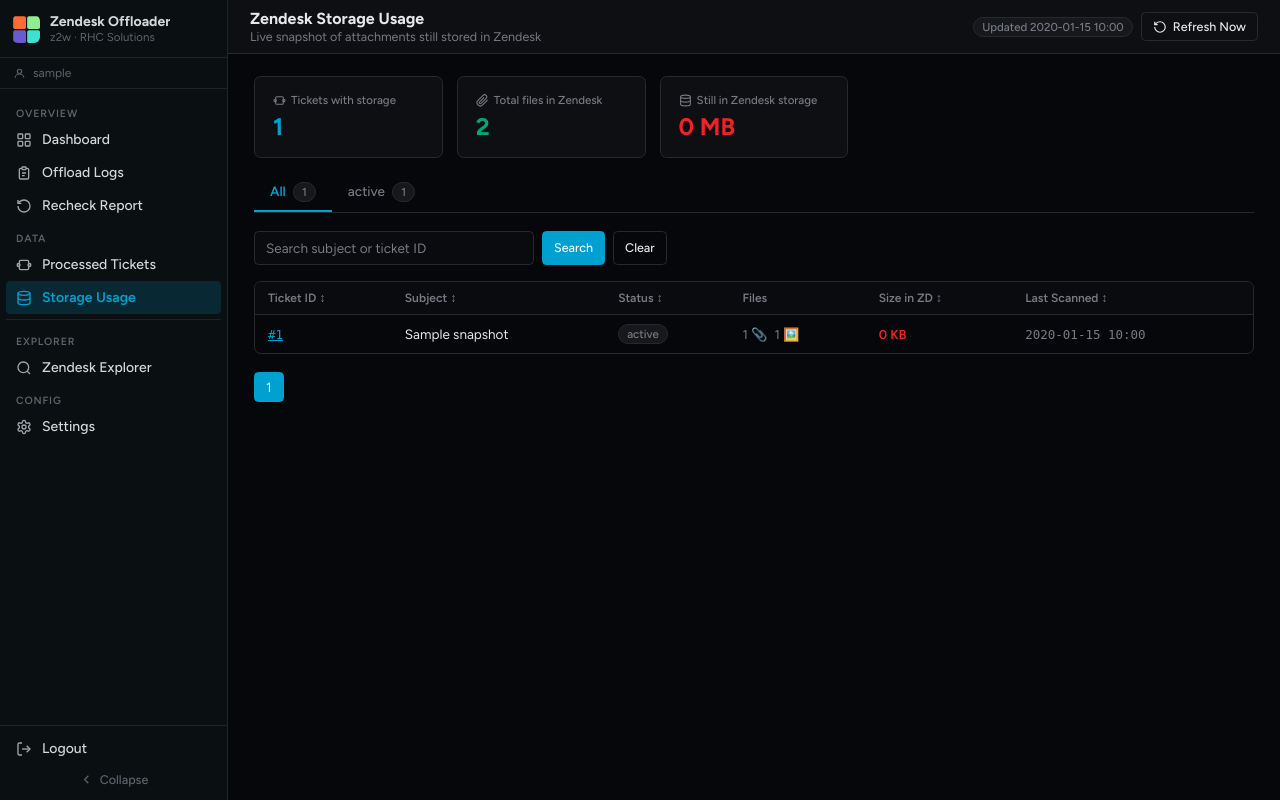
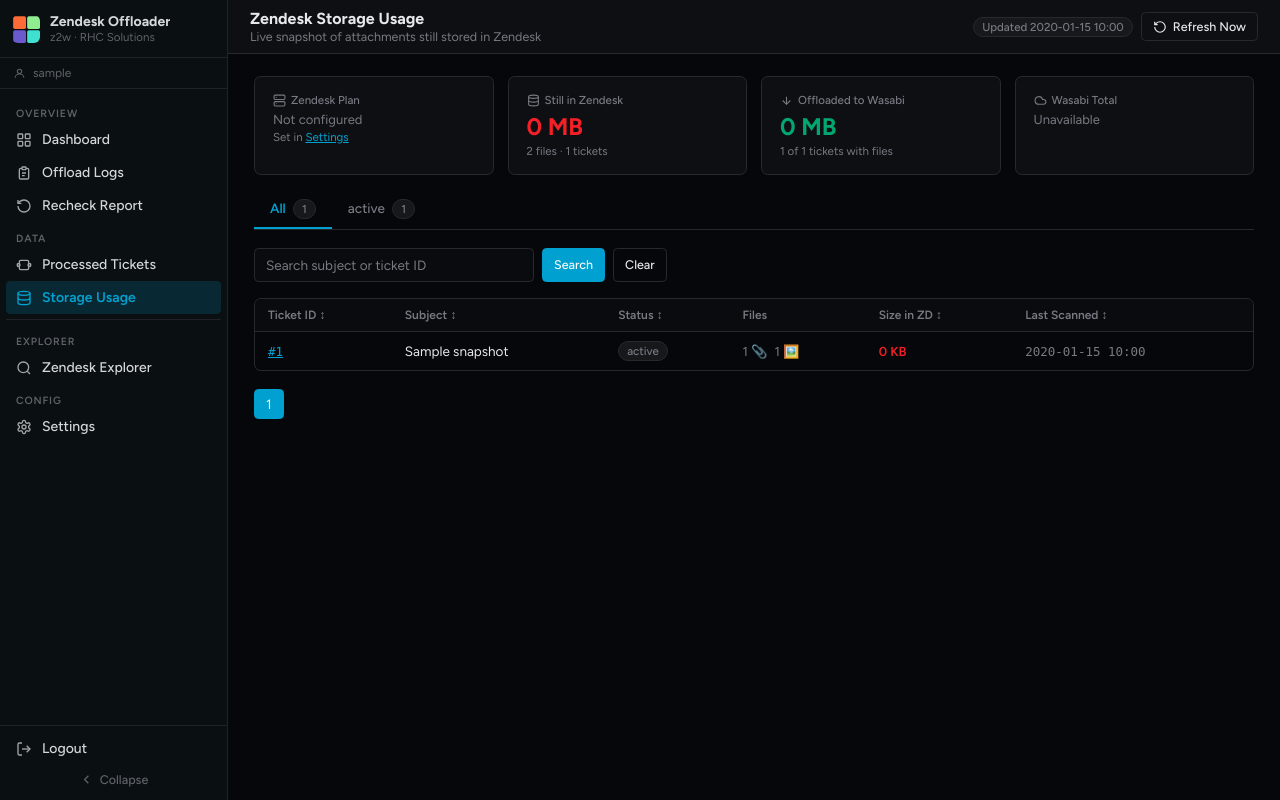
Before and after one commit to RHC-Solutions/z2w, a Flask app: page /storage in a window 1280 px wide. Run offline with Flask 3, Linux system fonts and the light colour scheme; the visitor is signed in with stand-in values (Sample User, id 1); tables that the repository leaves empty hold one stand-in row (values such as "Sample post").

Commit message:
feat: /storage page — scan progress, plan limit, offloaded & Wasabi stats
- Enhanced /storage route with scan progress (scanned/total/pct),
  offloaded stats (bytes/tickets/tickets_with_files), plan_limit_gb,
  and live Wasabi storage stats
- Rewrote storage.html summary cards (was 3, now 4):
  · Zendesk Plan — limit with usage bar + remaining GB
  · Still in Zendesk — size + files + ticket count (red)
  · Offloaded to Wasabi — freed bytes + ticket counts (green)
  · Wasabi Total — GB + object count (blue)
- Added yellow scan progress banner when scan is incomplete
- Kept existing search, sort, pagination, status tabs unchanged
- /storage and Explorer Storage Overview now show identical data

```diff
--- a/admin_panel.py
+++ b/admin_panel.py
@@ -840,6 +840,49 @@ def storage_report():
 
         is_empty = (db.query(ZendeskStorageSnapshot).count() == 0)
 
+        # ── Scan progress ──────────────────────────
+        snap_scanned = db.query(ZendeskStorageSnapshot).count()
+        cache_total = db.query(ZendeskTicketCache).count()
+        scan_pct = round(snap_scanned / cache_total * 100, 1) if cache_total else 0
+
+        # ── Offloaded stats ─────────────────────────
+        offloaded_bytes = db.query(
+            sqlfunc.sum(ProcessedTicket.wasabi_files_size)
+        ).scalar() or 0
+        offloaded_tickets = db.query(ProcessedTicket).filter(
+            ProcessedTicket.wasabi_files_size > 0
+        ).count()
+        tickets_with_files = db.query(ProcessedTicket).filter(
+            ProcessedTicket.attachments_count > 0
+        ).count()
+
+        # ── Plan limit from settings ────────────────
+        limit_row = db.query(Setting).filter_by(key='ZENDESK_STORAGE_LIMIT_GB').first()
+        plan_limit_gb = 0.0
+        if limit_row and limit_row.value:
+            try:
+                plan_limit_gb = float(limit_row.value)
+            except (ValueError, TypeError):
+                pass
+
+        # ── Wasabi stats ────────────────────────────
+        wasabi_stats = None
+        try:
+            from config import WASABI_ENDPOINT, WASABI_ACCESS_KEY, WASABI_SECRET_KEY, WASABI_BUCKET_NAME
+            settings_dict = {s.key: s.value for s in db.query(Setting).all()}
+            w_endpoint = (settings_dict.get('WASABI_ENDPOINT') or WASABI_ENDPOINT or '').strip()
+            w_access = settings_dict.get('WASABI_ACCESS_KEY') or WASABI_ACCESS_KEY
+            w_secret = settings_dict.get('WASABI_SECRET_KEY') or WASABI_SECRET_KEY
+            w_bucket = settings_dict.get('WASABI_BUCKET_NAME') or WASABI_BUCKET_NAME
+            if all([w_endpoint, w_access, w_secret, w_bucket]):
+                if not w_endpoint.startswith('http'):
+                    w_endpoint = f'https://{w_endpoint}'
+                wc = WasabiClient(endpoint=w_endpoint, access_key=w_access,
+                                  secret_key=w_secret, bucket_name=w_bucket)
+                wasabi_stats = wc.get_storage_stats()
+        except Exception:
+            pass
+
         return render_template(
             'storage.html',
             tickets=tickets_data,
@@ -856,6 +899,14 @@ def storage_report():
             next_run=next_run,
             is_empty=is_empty,
             storage_interval=STORAGE_REPORT_INTERVAL,
+            scan_scanned=snap_scanned,
+            scan_total=cache_total,
+            scan_pct=scan_pct,
+            offloaded_bytes=int(offloaded_bytes),
+            offloaded_tickets=offloaded_tickets,
+            tickets_with_files=tickets_with_files,
+            plan_limit_gb=plan_limit_gb,
+            wasabi_stats=wasabi_stats,
         )
     finally:
         db.close()
--- a/templates/storage.html
+++ b/templates/storage.html
@@ -31,31 +31,103 @@
 </div>
 {% else %}
 
-<div class="stat-grid mb-4">
-  <div class="stat-card primary">
+{# ── Scan progress banner ──────────────────────── #}
+{% if scan_scanned < scan_total %}
+<div class="card mb-4" style="border-color: color-mix(in oklch, var(--warning) 40%, transparent);">
+  <div class="card-body" style="padding:12px 18px; display:flex; align-items:center; gap:14px;">
+    <svg viewBox="0 0 24 24" fill="none" stroke="currentColor" stroke-width="2" width="18" height="18" style="color:var(--warning); animation:spin 1.5s linear infinite; flex-shrink:0"><path d="M3 12a9 9 0 1 0 9-9 9.75 9.75 0 0 0-6.74 2.74L3 8"/><path d="M3 3v5h5"/></svg>
+    <div style="flex:1">
+      <div style="font-size:13px; font-weight:600; margin-bottom:6px;">Storage scan in progress</div>
+      <div style="display:flex; align-items:center; gap:10px;">
+        <div style="flex:1; height:6px; background:var(--muted); border-radius:99px; overflow:hidden;">
+          <div style="height:100%; width:{{ scan_pct }}%; background:var(--warning); border-radius:99px; transition:width .3s;"></div>
+        </div>
+        <span class="text-muted text-sm" style="white-space:nowrap">{{ "{:,}".format(scan_scanned) }} / {{ "{:,}".format(scan_total) }} tickets ({{ scan_pct }}%)</span>
+      </div>
+      <p class="text-muted" style="font-size:11.5px; margin-top:4px">Sizes below reflect only scanned tickets. Full data available once the scan completes.</p>
+    </div>
+  </div>
+</div>
+{% endif %}
+
+{# ── Summary cards — 2 rows ────────────────────── #}
+<div class="stat-grid mb-4" style="grid-template-columns: repeat(auto-fill, minmax(200px, 1fr));">
+  {# Zendesk plan limit #}
+  {% if plan_limit_gb > 0 %}
+  {% set plan_limit_bytes = plan_limit_gb * 1073741824 %}
+  {% set plan_pct = [((total_bytes or 0) / plan_limit_bytes * 100), 100] | min if plan_limit_bytes else 0 %}
+  {% set remaining_bytes = [plan_limit_bytes - (total_bytes or 0), 0] | max %}
+  <div class="stat-card">
     <div class="stat-label">
-      <svg viewBox="0 0 24 24" fill="none" stroke="currentColor" stroke-width="2"><path d="M2 10v3a1 1 0 0 0 1 1h1a2 2 0 0 0 0-4H3a1 1 0 0 0-1 1Z"/><path d="M22 10v3a1 1 0 0 1-1 1h-1a2 2 0 0 1 0-4h1a1 1 0 0 1 1 1Z"/><path d="M7 5h10a2 2 0 0 1 2 2v10a2 2 0 0 1-2 2H7a2 2 0 0 1-2-2V7a2 2 0 0 1 2-2Z"/></svg>
-      Tickets with storage
+      <svg viewBox="0 0 24 24" fill="none" stroke="currentColor" stroke-width="2"><rect x="2" y="2" width="20" height="8" rx="2"/><rect x="2" y="14" width="20" height="8" rx="2"/><circle cx="6" cy="6" r="1" fill="currentColor" stroke="none"/><circle cx="6" cy="18" r="1" fill="currentColor" stroke="none"/></svg>
+      Zendesk Plan
     </div>
-    <div class="stat-value">{{ "{:,}".format(total_tickets) }}</div>
+    <div class="stat-value" style="color:var(--foreground)">{{ plan_limit_gb | int }} GB</div>
+    <div style="display:flex; align-items:center; gap:8px; margin-top:6px;">
+      <div style="flex:1; height:5px; background:var(--muted); border-radius:99px; overflow:hidden;">
+        <div style="height:100%; width:{{ "%.1f"|format(plan_pct) }}%; background:var(--primary); border-radius:99px;"></div>
+      </div>
+      <span class="text-muted" style="font-size:11px">{{ "%.1f"|format(plan_pct) }}%</span>
+    </div>
+    {% set rem_gb = remaining_bytes / 1073741824 %}
+    <div class="stat-sub">{{ "%.1f"|format(rem_gb) }} GB remaining</div>
   </div>
-  <div class="stat-card success">
+  {% else %}
+  <div class="stat-card">
     <div class="stat-label">
-      <svg viewBox="0 0 24 24" fill="none" stroke="currentColor" stroke-width="2"><path d="M21.44 11.05l-9.19 9.19a6 6 0 0 1-8.49-8.49l9.19-9.19a4 4 0 0 1 5.66 5.66l-9.2 9.19a2 2 0 0 1-2.83-2.83l8.49-8.48"/></svg>
-      Total files in Zendesk
+      <svg viewBox="0 0 24 24" fill="none" stroke="currentColor" stroke-width="2"><rect x="2" y="2" width="20" height="8" rx="2"/><rect x="2" y="14" width="20" height="8" rx="2"/><circle cx="6" cy="6" r="1" fill="currentColor" stroke="none"/><circle cx="6" cy="18" r="1" fill="currentColor" stroke="none"/></svg>
+      Zendesk Plan
     </div>
-    <div class="stat-value">{{ "{:,}".format(total_files or 0) }}</div>
+    <div class="text-muted" style="font-size:13px;margin-top:4px">Not configured</div>
+    <div class="stat-sub">Set in <a href="/settings" style="color:var(--primary)">Settings</a></div>
   </div>
+  {% endif %}
+
+  {# Still in Zendesk #}
   <div class="stat-card danger">
     <div class="stat-label">
       <svg viewBox="0 0 24 24" fill="none" stroke="currentColor" stroke-width="2"><ellipse cx="12" cy="5" rx="9" ry="3"/><path d="M3 5v14a9 3 0 0 0 18 0V5"/><path d="M3 12a9 3 0 0 0 18 0"/></svg>
-      Still in Zendesk storage
+      Still in Zendesk
     </div>
     {% set gb = (total_bytes or 0) / 1073741824 %}
     {% if gb >= 1 %}
     <div class="stat-value">{{ "%.2f"|format(gb) }} GB</div>
     {% else %}
     <div class="stat-value">{{ "%.0f"|format((total_bytes or 0) / 1048576) }} MB</div>
+    {% endif %}
+    <div class="stat-sub">{{ "{:,}".format(total_files or 0) }} files · {{ "{:,}".format(total_tickets) }} tickets</div>
+  </div>
+
+  {# Offloaded to Wasabi #}
+  <div class="stat-card success">
+    <div class="stat-label">
+      <svg viewBox="0 0 24 24" fill="none" stroke="currentColor" stroke-width="2"><path d="M12 5v14"/><path d="m19 12-7 7-7-7"/></svg>
+      Offloaded to Wasabi
+    </div>
+    {% set off_gb = (offloaded_bytes or 0) / 1073741824 %}
+    {% if off_gb >= 1 %}
+    <div class="stat-value">{{ "%.2f"|format(off_gb) }} GB</div>
+    {% else %}
+    <div class="stat-value">{{ "%.0f"|format((offloaded_bytes or 0) / 1048576) }} MB</div>
+    {% endif %}
+    <div class="stat-sub">{{ "{:,}".format(offloaded_tickets) }} of {{ "{:,}".format(tickets_with_files) }} tickets with files</div>
+  </div>
+
+  {# Wasabi total storage #}
+  <div class="stat-card primary">
+    <div class="stat-label">
+      <svg viewBox="0 0 24 24" fill="none" stroke="currentColor" stroke-width="2"><path d="M17.5 19H9a7 7 0 1 1 6.71-9h1.79a4.5 4.5 0 1 1 0 9Z"/></svg>
+      Wasabi Total
+    </div>
+    {% if wasabi_stats %}
+      {% if wasabi_stats.total_gb >= 1 %}
+      <div class="stat-value">{{ "%.2f"|format(wasabi_stats.total_gb) }} GB</div>
+      {% else %}
+      <div class="stat-value">{{ "%.1f"|format(wasabi_stats.total_mb or 0) }} MB</div>
+      {% endif %}
+      <div class="stat-sub">{{ "{:,}".format(wasabi_stats.object_count) }} objects</div>
+    {% else %}
+      <div class="text-muted" style="font-size:13px;margin-top:4px">Unavailable</div>
     {% endif %}
   </div>
 </div>
@@ -148,6 +220,9 @@
 
 <div id="refreshStatus" class="mt-3 text-muted text-sm"></div>
 
+<style>
+@keyframes spin { to { transform: rotate(360deg); } }
+</style>
 <script>
 function triggerRefresh() {
   const btn = document.getElementById('btnRefresh');
```
